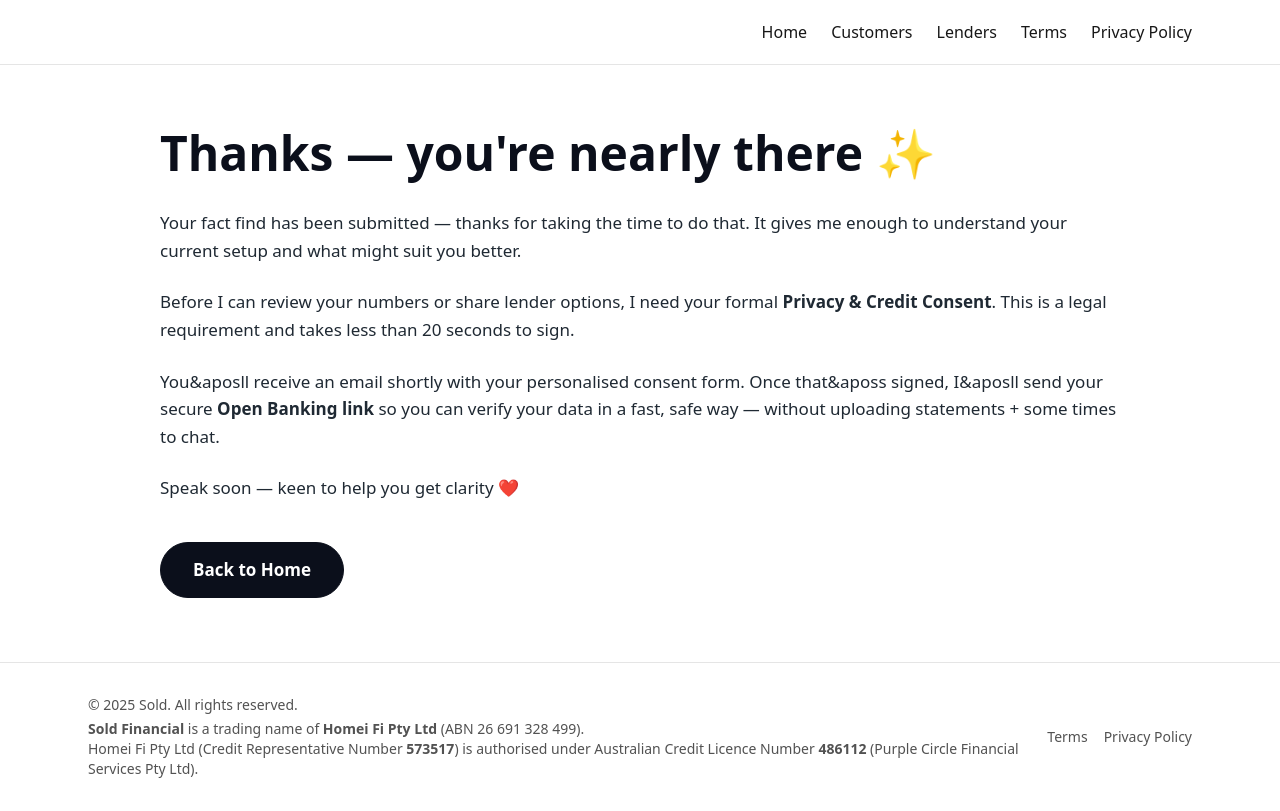
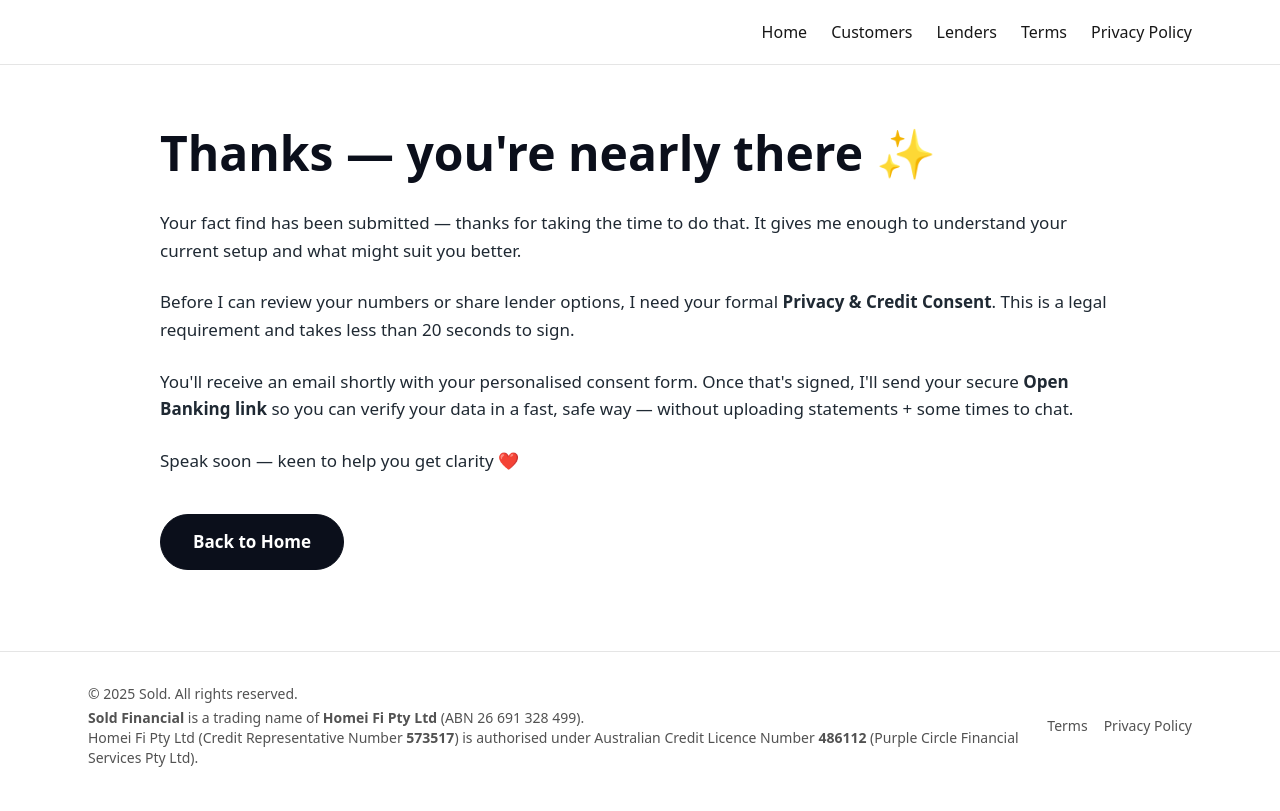
Before and after one commit to RukiDe/sold-nextjs, a Next.js app: page /refinance2-success in a window 1280 px wide. Built offline with nearby package versions, Linux system fonts and the light colour scheme.

Commit message:
rebuild refi flow

```diff
--- a/app/refinance2-success/page.tsx
+++ b/app/refinance2-success/page.tsx
@@ -23,8 +23,8 @@ export default function Refinance2SuccessPage() {
             </p>
 
             <p>
-              You&aposll receive an email shortly with your personalised consent
-              form. Once that&aposs signed, I&aposll send your secure{" "}
+              You&apos;ll receive an email shortly with your personalised consent
+              form. Once that&apos;s signed, I&apos;ll send your secure{" "}
               <strong>Open Banking link</strong> so you can verify your data in
               a fast, safe way — without uploading statements + some times to chat.
             </p>
```
